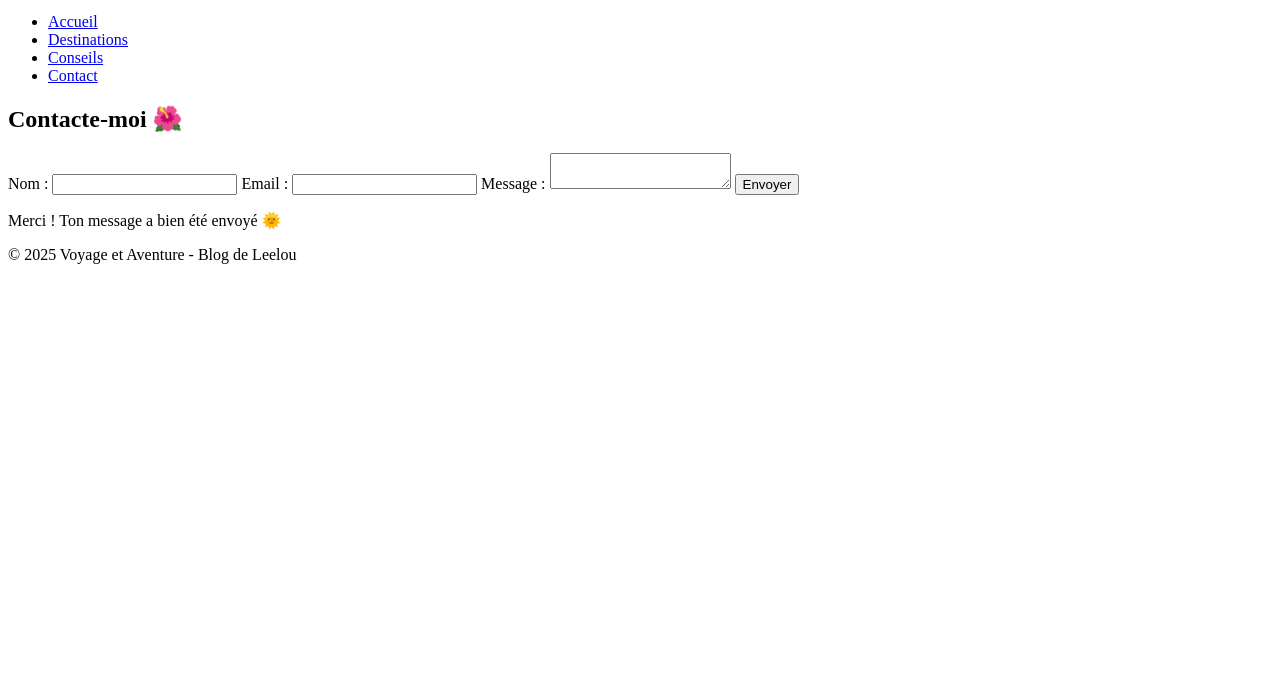
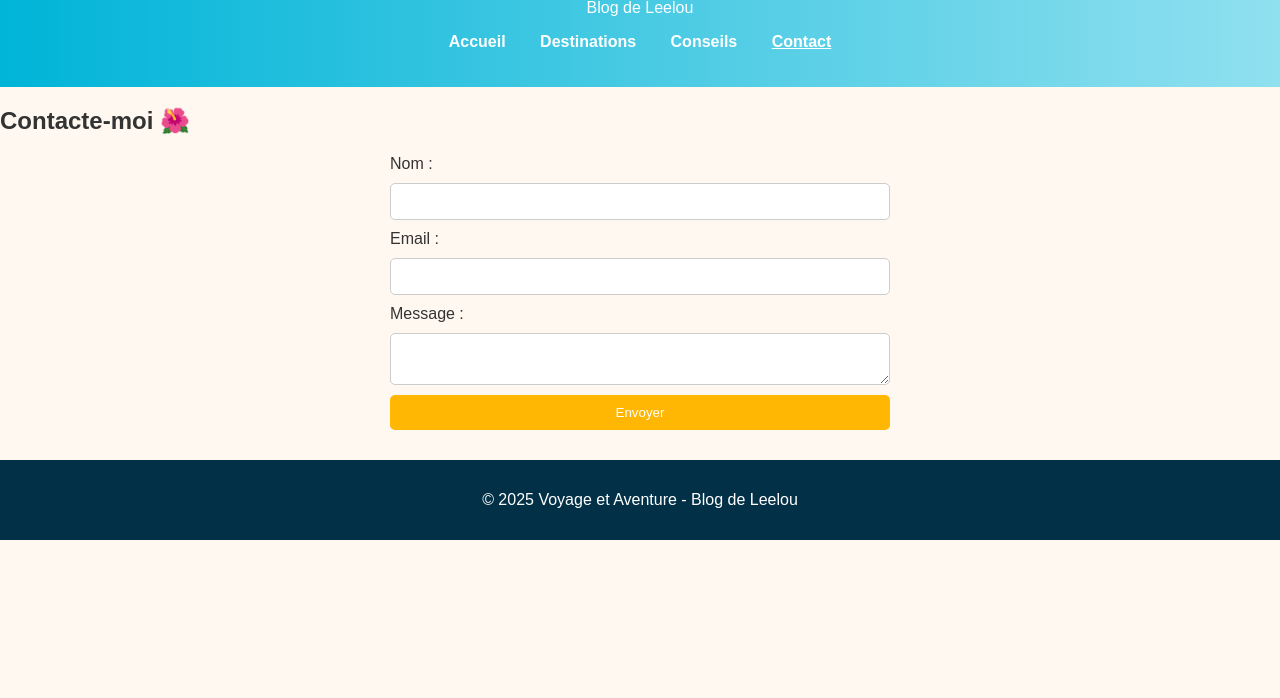
Before and after one commit to leelou029/Voyage-et-Aventure-Blog-de-Leelou, a plain HTML site: page contact.html in a window 1280 px wide. Shown: the part 102-800 px from the top of the page. Drawn offline with Linux system fonts and the light colour scheme.

Commit message:
Refactor CSS styles and add new layout elements

```diff
--- a/styles.css
+++ b/styles.css
@@ -1,32 +1,105 @@
-/* Section Accueil */
-#accueil {
-    background-color: #ffebcd; /* Fond clair beige */
-    padding: 50px;
-    text-align: center;
+body {
+  margin: 0;
+  font-family: "Poppins", sans-serif;
+  background-color: #fff8f0;  /* Fond beige clair */
+  color: #333;  /* Texte global en gris foncé pour plus de lisibilité */
 }
 
-#accueil h1 {
-    color: #2e2e2e; /* Texte du titre en gris foncé pour bien ressortir */
-    font-size: 2.5rem;
-    margin-bottom: 20px;
+header {
+  background: linear-gradient(90deg, #00b4d8, #90e0ef);
+  color: #fff;  /* Texte du header en blanc */
+  text-align: center;
+  padding: 20px;
 }
 
-#accueil p {
-    color: #555; /* Texte des paragraphes en gris moyen */
-    font-size: 1.2rem;
+nav ul {
+  list-style: none;
+  padding: 0;
 }
 
-#accueil a {
-    color: #009688; /* Couleur du lien en vert pour qu'il ressorte */
-    text-decoration: none;
-    font-weight: bold;
+nav li {
+  display: inline-block;
+  margin: 0 15px;
 }
 
-/* Texte de la phrase "Découvrir les destinations" */
-#accueil-text {
-    color: #333; /* Texte en gris foncé */
-    font-size: 1.5rem;
-    font-weight: bold;
-    text-align: center;
-    padding: 20px;
+nav a {
+  color: white; /* Texte des liens du menu en blanc */
+  text-decoration: none;
+  font-weight: bold;
 }
+
+nav a.active, nav a:hover {
+  text-decoration: underline;
+}
+
+.hero {
+  text-align: center;
+  padding: 60px 20px;
+  background: url("https://source.unsplash.com/1600x600/?travel") center/cover no-repeat;
+  color: white;  /* Texte sur l'image en blanc, mais si tu veux plus de contraste, on peut changer ça */
+}
+
+.hero h1 {
+  color: #2e2e2e; /* Change la couleur du titre dans la section hero en gris foncé */
+}
+
+button {
+  background-color: #ffb703;
+  border: none;
+  padding: 10px 20px;
+  cursor: pointer;
+  color: white;  /* Texte des boutons en blanc */
+  border-radius: 5px;
+}
+
+button:hover {
+  background-color: #fb8500;  /* Couleur du bouton au survol */
+}
+
+.gallery {
+  display: grid;
+  grid-template-columns: repeat(auto-fit, minmax(250px, 1fr));
+  gap: 15px;
+  padding: 20px;
+}
+
+.gallery img {
+  width: 100%;
+  border-radius: 8px;
+  transition: transform 0.3s;
+}
+
+.gallery img:hover {
+  transform: scale(1.05);
+}
+
+form {
+  display: flex;
+  flex-direction: column;
+  width: 80%;
+  max-width: 500px;
+  margin: auto;
+  gap: 10px;
+}
+
+input, textarea {
+  padding: 10px;
+  border-radius: 5px;
+  border: 1px solid #ccc;
+}
+
+button:hover {
+  background-color: #fb8500;  /* Couleur du bouton au survol */
+}
+
+footer {
+  background-color: #023047;
+  color: white;
+  text-align: center;
+  padding: 15px;
+  margin-top: 30px;
+}
+
+.hidden {
+  display: none;
+}
```
